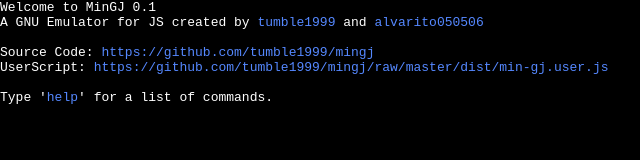
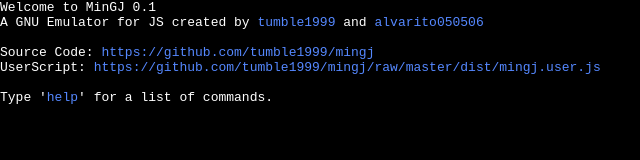
Before and after one commit to tumble1999/mingj-demo, a plain HTML site: page index.html in a window 1280 px wide. Shown: the full height of the page, 0-640 px from the left. Drawn offline with Linux system fonts and the light colour scheme; a script that the page names is missing.

Commit message:
line text is right now

```diff
--- a/index.html
+++ b/index.html
@@ -13,7 +13,7 @@
 		<p>A GNU Emulator for JS created by <span class="info" onclick="window.open('https://github.com/tumble1999')" style="cursor:pointer;">tumble1999</span> and <span class="info" onclick="window.open('https://github.com/alvarito050506')" style="cursor:pointer;">alvarito050506</span></p>
 		<br>
 		<p>Source Code: <span class="info" onclick="window.open('https://github.com/tumble1999/mingj')" style="cursor:pointer;">https://github.com/tumble1999/mingj</span></p>
-		<p>UserScript: <span class="info" onclick="window.open('https://github.com/tumble1999/mingj/raw/master/dist/mingj.user.js')" style="cursor:pointer;">https://github.com/tumble1999/mingj/raw/master/dist/min-gj.user.js</span></p>
+		<p>UserScript: <span class="info" onclick="window.open('https://github.com/tumble1999/mingj/raw/master/dist/mingj.user.js')" style="cursor:pointer;">https://github.com/tumble1999/mingj/raw/master/dist/mingj.user.js</span></p>
 		<br>
 		<p>Type '<span class="info" onclick="Bash('help')" style="cursor:pointer;">help</span>' for a list of commands.</p>
 	</div>
```
